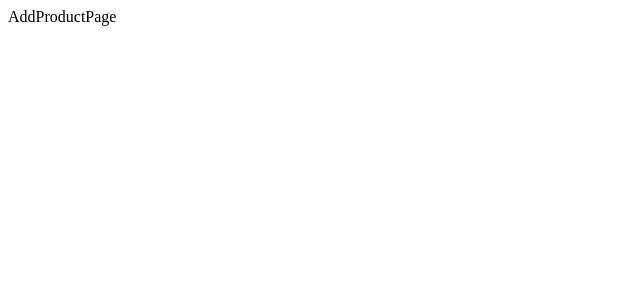
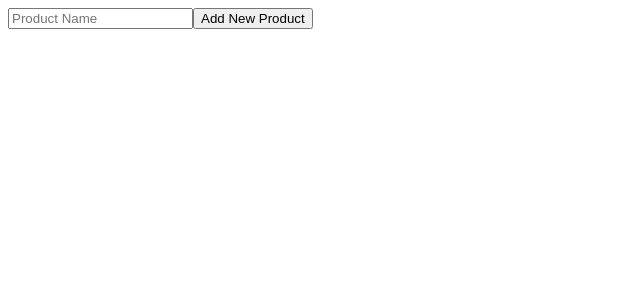
Before and after one commit to sontv8/web502-we17306, a React (Vite) app in the folder we17306-react/: page /admin/products/add in a window 1280 px wide. Shown: the top 300 px of the page, without its empty margins (0-640 px from the left). Built offline with nearby package versions, Linux system fonts and the light colour scheme; data requests are answered from the project's data file.

Commit message:
Buổi 7: thêm mới sản phẩm + dieu huong

```diff
--- a/we17306-react/db.json
+++ b/we17306-react/db.json
@@ -7,6 +7,14 @@
     {
       "id": 2,
       "name": "Product B"
+    },
+    {
+      "name": "New Product",
+      "id": 3
+    },
+    {
+      "name": "New product 2",
+      "id": 4
     }
   ]
 }
--- a/we17306-react/src/App.jsx
+++ b/we17306-react/src/App.jsx
@@ -4,7 +4,7 @@
 import ProductsPage from './pages/Products'
 import React, { useEffect, useState } from 'react'
 import ProductDetailPage from './pages/ProductDetail'
-import { deleteProduct, getAllProduct } from './api/product'
+import { addProduct, deleteProduct, getAllProduct } from './api/product'
 import Dashboard from './pages/admin/Dashboard'
 import ProductManagementPage from './pages/admin/ProductManagement'
 import AddProductPage from './pages/admin/AddProduct'
@@ -21,7 +21,7 @@
     deleteProduct(id).then(() => setProduct(products.filter((item) => item.id !== id)))
   }
   const onHandleAdd = (product) => {
-    setProduct([...products, product])
+    addProduct(product)
   }
   const onHandleUpdate = (product) => { }
   return (
@@ -32,7 +32,7 @@
         <Route path='/products/:id' element={<ProductDetailPage />} />
         <Route path='/admin' element={<Dashboard />} />
         <Route path='/admin/products' element={<ProductManagementPage />} />
-        <Route path='/admin/products/add' element={<AddProductPage />} />
+        <Route path='/admin/products/add' element={<AddProductPage onAdd={onHandleAdd} />} />
       </Routes>
     </div>
   )
--- a/we17306-react/src/api/product.jsx
+++ b/we17306-react/src/api/product.jsx
@@ -6,8 +6,8 @@
 const getOneProduct = (id) => {
     return instance.get('/products/' + id);
 }
-const addProduct = () => {
-    return instance.post('/products');
+const addProduct = (product) => {
+    return instance.post('/products', product);
 }
 const deleteProduct = (id) => {
     return instance.delete('/products/' + id);
--- a/we17306-react/src/pages/admin/AddProduct.jsx
+++ b/we17306-react/src/pages/admin/AddProduct.jsx
@@ -1,8 +1,26 @@
-import React from 'react'
+import React, { useState } from 'react'
+import { useNavigate } from 'react-router-dom'
 
-const AddProductPage = () => {
+const AddProductPage = (props) => {
+    const navigate = useNavigate()
+    const [inputValue, setInputValue] = useState()
+    const onHandleChange = (e) => {
+        // console.log(e.target.value);
+        setInputValue({ name: e.target.value })
+    }
+    const onHandleSubmit = (e) => {
+        e.preventDefault();
+        // console.log(inputValue);
+        props.onAdd(inputValue)
+        navigate('/admin/products')
+    }
     return (
-        <div>AddProductPage</div>
+        <div>
+            <form action="" onSubmit={onHandleSubmit}>
+                <input type="text" placeholder='Product Name' onChange={onHandleChange} />
+                <button type="submit">Add New Product</button>
+            </form>
+        </div>
     )
 }
 
```
